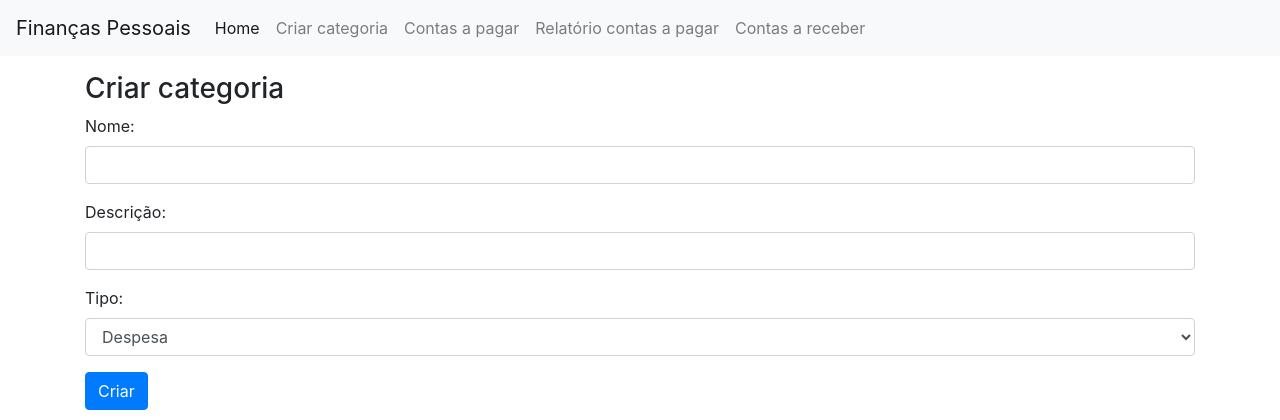
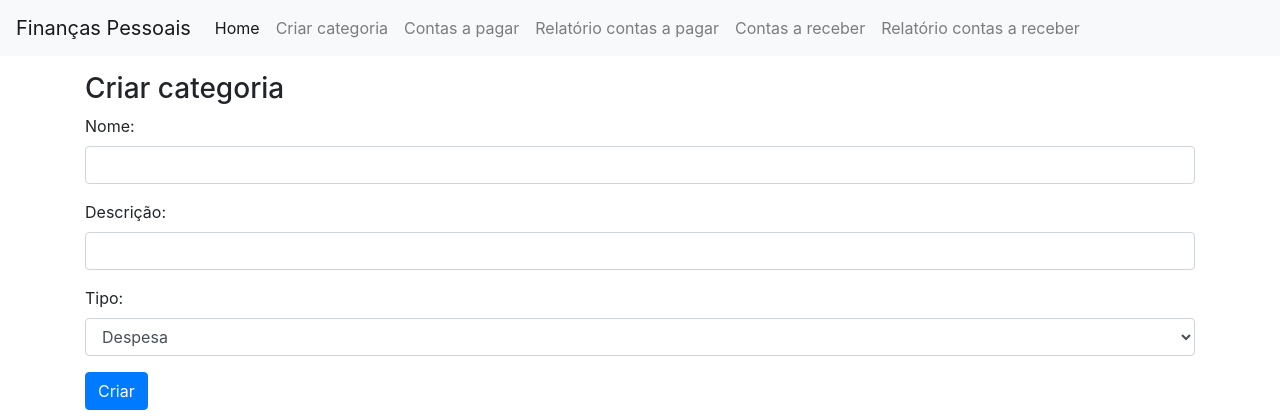
Before and after one commit to mathesbh/trabalho-final-python, a Django app: page /category/create in a window 1280 px wide. Shown: the top 420 px of the page. Run offline with Django 3.2, Linux system fonts and the light colour scheme.

Commit message:
Inclui link relatório contas a receber

```diff
--- a/my_app/templates/layout.html
+++ b/my_app/templates/layout.html
@@ -8,7 +8,7 @@
   <title>Python - Django</title>
 </head>
 <body>
-  <nav class="navbar navbar-expand-md navbar-light bg-light mb-3">
+  <nav class="navbar navbar-expand-xl navbar-light bg-light mb-3">
     <a class="navbar-brand" href="/">Finanças Pessoais</a>
     <button class="navbar-toggler" type="button" data-toggle="collapse" data-target="#navbarSupportedContent" aria-controls="navbarSupportedContent" aria-expanded="false" aria-label="Toggle navigation">
       <span class="navbar-toggler-icon"></span>
@@ -31,6 +31,9 @@
         <li class="nav-item">
           <a class="nav-link" href="{% url 'create_receive_bills' %}">Contas a receber</a>
         </li>
+        <li class="nav-item">
+          <a class="nav-link" href="{% url 'receive_bills_report' %}">Relatório contas a receber</a>
+        </li>
       </ul>
   </nav>
 
```
